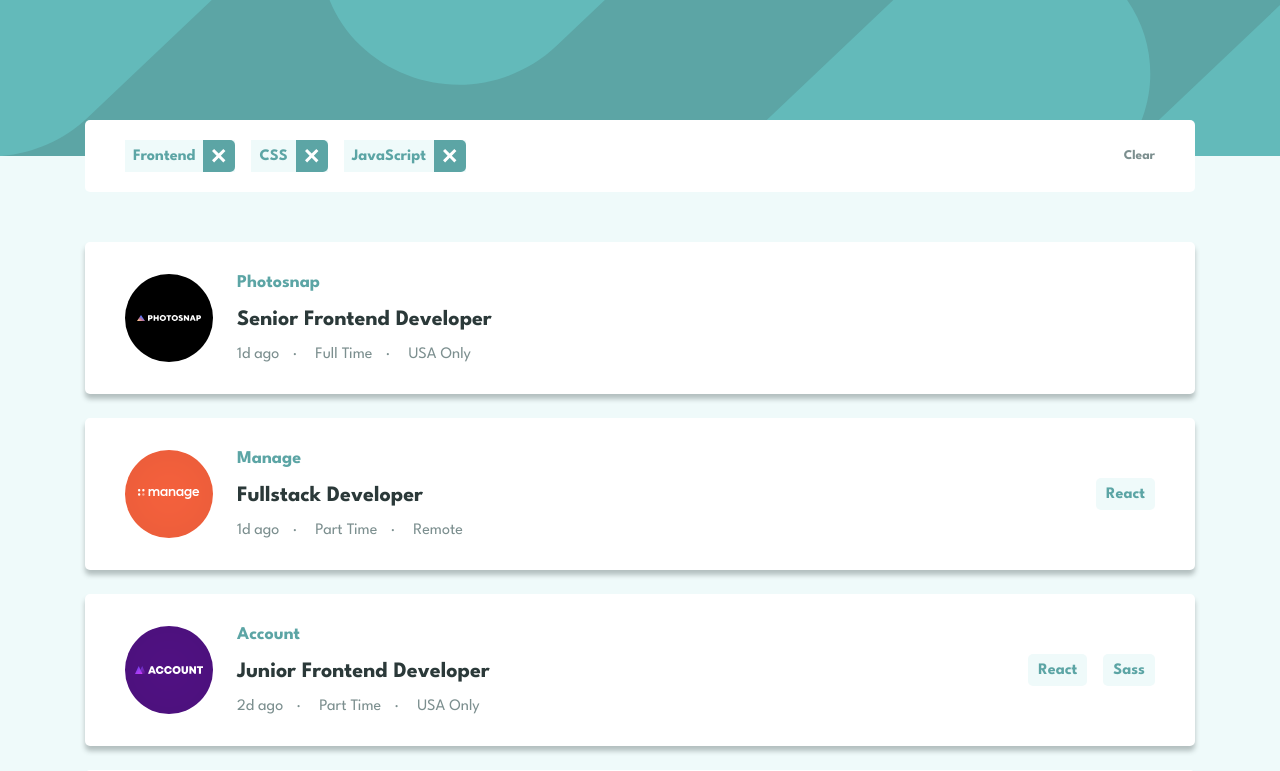
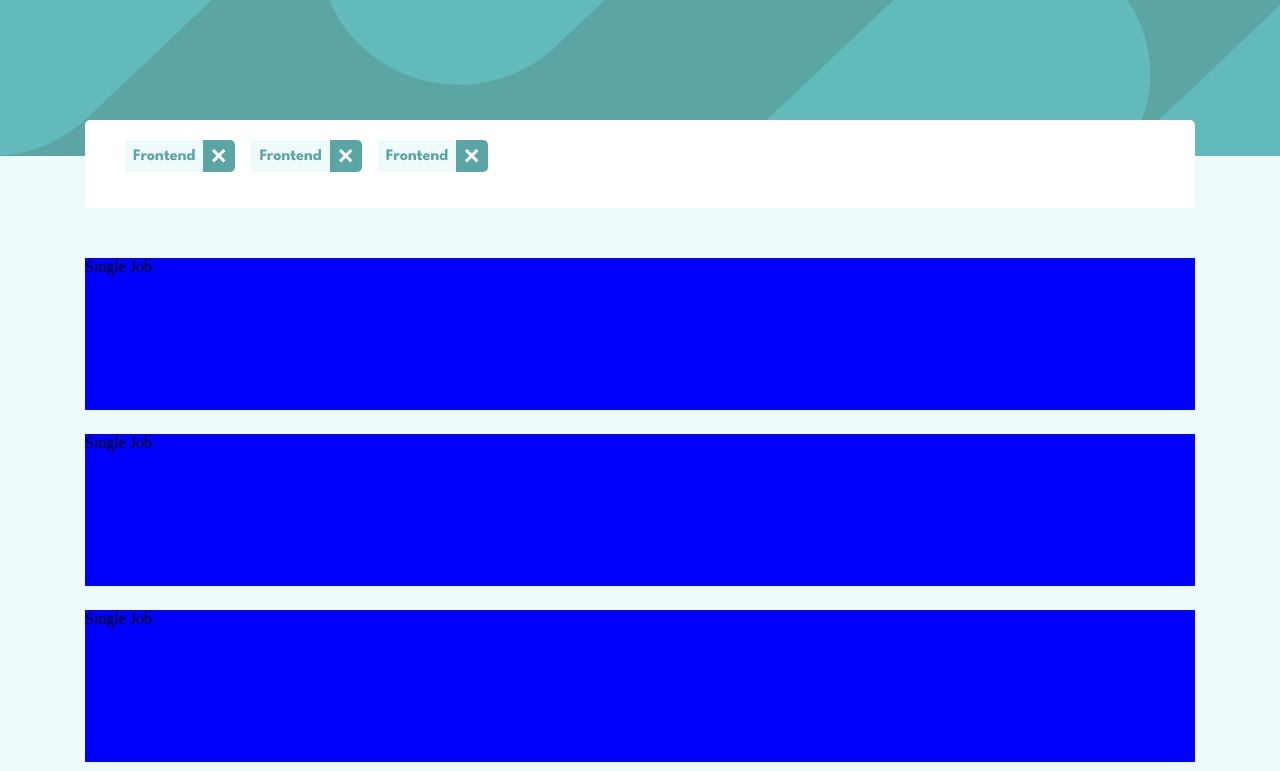
Before and after one commit to ahmetayyildiz66/job-listings-with-filtering, a Vue app: page / in a window 1280 px wide. Shown: the top 771 px of the page. Built offline with nearby package versions, Linux system fonts and the light colour scheme; the HTML template or start-up script is replaced by a standard one.

Commit message:
Revert "filters: add filters"

```diff
--- a/data.json
+++ b/data.json
@@ -2,7 +2,7 @@
   {
     "id": 1,
     "company": "Photosnap",
-    "logo": "photosnap.svg",
+    "logo": "./images/photosnap.svg",
     "new": true,
     "featured": true,
     "position": "Senior Frontend Developer",
@@ -11,17 +11,13 @@
     "postedAt": "1d ago",
     "contract": "Full Time",
     "location": "USA Only",
-    "languages": [
-      "HTML",
-      "CSS",
-      "JavaScript"
-    ],
+    "languages": ["HTML", "CSS", "JavaScript"],
     "tools": []
   },
   {
     "id": 2,
     "company": "Manage",
-    "logo": "manage.svg",
+    "logo": "./images/manage.svg",
     "new": true,
     "featured": true,
     "position": "Fullstack Developer",
@@ -30,17 +26,13 @@
     "postedAt": "1d ago",
     "contract": "Part Time",
     "location": "Remote",
-    "languages": [
-      "Python"
-    ],
-    "tools": [
-      "React"
-    ]
+    "languages": ["Python"],
+    "tools": ["React"]
   },
   {
     "id": 3,
     "company": "Account",
-    "logo": "account.svg",
+    "logo": "./images/account.svg",
     "new": true,
     "featured": false,
     "position": "Junior Frontend Developer",
@@ -49,18 +41,13 @@
     "postedAt": "2d ago",
     "contract": "Part Time",
     "location": "USA Only",
-    "languages": [
-      "JavaScript"
-    ],
-    "tools": [
-      "React",
-      "Sass"
-    ]
+    "languages": ["JavaScript"],
+    "tools": ["React", "Sass"]
   },
   {
     "id": 4,
     "company": "MyHome",
-    "logo": "myhome.svg",
+    "logo": "./images/myhome.svg",
     "new": false,
     "featured": false,
     "position": "Junior Frontend Developer",
@@ -69,16 +56,13 @@
     "postedAt": "5d ago",
     "contract": "Contract",
     "location": "USA Only",
-    "languages": [
-      "CSS",
-      "JavaScript"
-    ],
+    "languages": ["CSS", "JavaScript"],
     "tools": []
   },
   {
     "id": 5,
     "company": "Loop Studios",
-    "logo": "loop-studios.svg",
+    "logo": "./images/loop-studios.svg",
     "new": false,
     "featured": false,
     "position": "Software Engineer",
@@ -87,18 +71,13 @@
     "postedAt": "1w ago",
     "contract": "Full Time",
     "location": "Worldwide",
-    "languages": [
-      "JavaScript"
-    ],
-    "tools": [
-      "Ruby",
-      "Sass"
-    ]
+    "languages": ["JavaScript"],
+    "tools": ["Ruby", "Sass"]
   },
   {
     "id": 6,
     "company": "FaceIt",
-    "logo": "faceit.svg",
+    "logo": "./images/faceit.svg",
     "new": false,
     "featured": false,
     "position": "Junior Backend Developer",
@@ -107,17 +86,13 @@
     "postedAt": "2w ago",
     "contract": "Full Time",
     "location": "UK Only",
-    "languages": [
-      "Ruby"
-    ],
-    "tools": [
-      "RoR"
-    ]
+    "languages": ["Ruby"],
+    "tools": ["RoR"]
   },
   {
     "id": 7,
     "company": "Shortly",
-    "logo": "shortly.svg",
+    "logo": "./images/shortly.svg",
     "new": false,
     "featured": false,
     "position": "Junior Developer",
@@ -126,18 +101,13 @@
     "postedAt": "2w ago",
     "contract": "Full Time",
     "location": "Worldwide",
-    "languages": [
-      "HTML",
-      "JavaScript"
-    ],
-    "tools": [
-      "Sass"
-    ]
+    "languages": ["HTML", "JavaScript"],
+    "tools": ["Sass"]
   },
   {
     "id": 8,
     "company": "Insure",
-    "logo": "insure.svg",
+    "logo": "./images/insure.svg",
     "new": false,
     "featured": false,
     "position": "Junior Frontend Developer",
@@ -146,18 +116,13 @@
     "postedAt": "2w ago",
     "contract": "Full Time",
     "location": "USA Only",
-    "languages": [
-      "JavaScript"
-    ],
-    "tools": [
-      "Vue",
-      "Sass"
-    ]
+    "languages": ["JavaScript"],
+    "tools": ["Vue", "Sass"]
   },
   {
     "id": 9,
     "company": "Eyecam Co.",
-    "logo": "eyecam-co.svg",
+    "logo": "./images/eyecam-co.svg",
     "new": false,
     "featured": false,
     "position": "Full Stack Engineer",
@@ -166,18 +131,13 @@
     "postedAt": "3w ago",
     "contract": "Full Time",
     "location": "Worldwide",
-    "languages": [
-      "JavaScript",
-      "Python"
-    ],
-    "tools": [
-      "Django"
-    ]
+    "languages": ["JavaScript", "Python"],
+    "tools": ["Django"]
   },
   {
     "id": 10,
     "company": "The Air Filter Company",
-    "logo": "the-air-filter-company.svg",
+    "logo": "./images/the-air-filter-company.svg",
     "new": false,
     "featured": false,
     "position": "Front-end Dev",
@@ -186,12 +146,7 @@
     "postedAt": "1mo ago",
     "contract": "Part Time",
     "location": "Worldwide",
-    "languages": [
-      "JavaScript"
-    ],
-    "tools": [
-      "React",
-      "Sass"
-    ]
+    "languages": ["JavaScript"],
+    "tools": ["React", "Sass"]
   }
 ]
--- a/src/App.vue
+++ b/src/App.vue
@@ -3,7 +3,13 @@
     <TheHeader />
     <main class="main">
       <JobFilters />
-      <DevJobs />
+      <div class="jobs">
+        <div class="jobs__job">Single Job</div>
+        <div class="jobs__job">Single Job</div>
+        <div class="jobs__job">Single Job</div>
+        <div class="jobs__job">Single Job</div>
+        <div class="jobs__job">Single Job</div>
+      </div>
     </main>
   </div>
 </template>
@@ -11,7 +17,6 @@
 <script lang="ts" setup>
 import TheHeader from "./components/TheHeader.vue";
 import JobFilters from "./components/JobFilters.vue";
-import DevJobs from "./components/DevJobs.vue";
 </script>
 
 <style lang="scss">
@@ -21,7 +26,7 @@ import DevJobs from "./components/DevJobs.vue";
   max-width: 144rem;
   margin: 0 auto;
   background-color: var(--clr-secondary);
-  padding-bottom: 3.4rem;
+  height: 100vh;
 }
 .main {
   max-width: 32.7rem;
@@ -39,12 +44,16 @@ import DevJobs from "./components/DevJobs.vue";
 }
 
 @media only screen and (min-width: 376px) {
-  .app {
-    padding-bottom: 12rem;
-  }
-
   .main {
     max-width: 111rem;
   }
+
+  .jobs {
+    &__job {
+      height: 15.2rem;
+      background-color: blue;
+      margin-bottom: 2.4rem;
+    }
+  }
 }
 </style>
--- a/src/components/DevJob.vue
+++ /dev/null
@@ -1,138 +0,0 @@
-<template>
-  <div class="job">
-    <img class="job__img" :src="require(`@/assets/${job.logo}`)" />
-    <div class="job__detail">
-      <div class="job__company">{{ job.company }}</div>
-      <h2 class="job__position">{{ job.position }}</h2>
-      <div class="job__work-type">
-        <span class="job__postedAt">{{ job.postedAt }}</span>
-        <span>{{ job.contract }}</span>
-        <span>{{ job.location }}</span>
-      </div>
-    </div>
-    <div class="job__tools">
-      <JobTool v-for="(tool, index) in job.tools" :tool="tool" :key="index" />
-    </div>
-  </div>
-</template>
-
-<script lang="ts" setup>
-import { defineProps } from "vue";
-import JobTool from "./JobTool.vue";
-
-interface Job {
-  id: number;
-  company: string;
-  contract: string;
-  featured: boolean;
-  location: string;
-  logo: string;
-  position: string;
-  postedAt: string;
-  role: string;
-  tools?: string[];
-}
-
-defineProps<{ job: Job }>();
-</script>
-
-<style lang="scss" scoped>
-.job {
-  position: relative;
-  height: 28.1rem;
-  margin-bottom: 4rem;
-  background-color: var(--clr-white);
-  border-radius: var(--size-border-radius);
-  box-shadow: 0 5px 5px rgba(#2b3939, 0.3);
-  padding: 4rem 2.4rem 2.4rem 2.4rem;
-  display: flex;
-  flex-direction: column;
-
-  &__company {
-    font-size: 1.8rem;
-    font-weight: 700;
-    color: var(--clr-primary);
-  }
-
-  &__position {
-    margin-top: 0.9rem;
-    font-size: 1.5rem;
-    font-weight: 700;
-    color: var(--clr-header);
-
-    &:hover {
-      cursor: pointer;
-      color: var(--clr-primary);
-    }
-  }
-
-  &__img {
-    position: absolute;
-    top: -2.4rem;
-    left: 2.4rem;
-    width: 4.8rem;
-    height: 4.8rem;
-  }
-
-  &__detail {
-    display: flex;
-    flex-direction: column;
-    height: 100%;
-  }
-
-  &__work-type {
-    margin-top: 0.8rem;
-    display: flex;
-    align-items: center;
-    color: var(--clr-text);
-
-    & > *:not(:last-child) {
-      position: relative;
-      &::after {
-        position: absolute;
-        content: ".";
-        right: -1.8rem;
-        top: -0.3rem;
-      }
-      margin-right: 3.6rem;
-    }
-  }
-
-  &__tools {
-    & > *:not(:last-child) {
-      margin-right: 1.6rem;
-    }
-  }
-}
-
-@media only screen and (min-width: 376px) {
-  .job {
-    height: 15.2rem;
-    padding: 3.2rem 4rem;
-    margin-bottom: 2.4rem;
-    flex-direction: row;
-    align-items: center;
-
-    &__img {
-      position: relative;
-      top: 0;
-      left: 0;
-      width: 8.8rem;
-      height: 8.8rem;
-    }
-
-    &__position {
-      font-size: 2.2rem;
-    }
-
-    &__detail {
-      margin-left: 2.4rem;
-      justify-content: space-between;
-    }
-
-    &__tools {
-      margin-left: auto;
-    }
-  }
-}
-</style>
--- a/src/components/DevJobs.vue
+++ /dev/null
@@ -1,18 +0,0 @@
-<template>
-  <section class="jobs">
-    <DevJob v-for="job in jobs" :key="job.id" :job="job" />
-  </section>
-</template>
-
-<script lang="ts" setup>
-import DevJob from "./DevJob.vue";
-import jobs from "../../data.json";
-
-console.log("jobs: ", jobs);
-</script>
-
-<style lang="scss" scoped>
-.jobs {
-  margin-top: 1.4rem;
-}
-</style>
--- a/src/components/FilterButton.vue
+++ b/src/components/FilterButton.vue
@@ -1,6 +1,6 @@
 <template>
   <button class="filter-btn">
-    <span class="filter-btn__tag">{{ label }}</span>
+    <span class="filter-btn__tag">Frontend</span>
     <span class="filter-btn__remove">
       <RemoveIcon fill-color="var(--clr-white)" :width="14" :height="14" />
     </span>
@@ -9,14 +9,6 @@
 
 <script lang="ts" setup>
 import RemoveIcon from "./icons/RemoveIcon.vue";
-import { defineProps } from "vue";
-
-defineProps({
-  label: {
-    type: String,
-    required: true,
-  },
-});
 </script>
 
 <style lang="scss" scoped>
--- a/src/components/JobFilters.vue
+++ b/src/components/JobFilters.vue
@@ -1,12 +1,8 @@
 <template>
   <section class="filters">
-    <div class="filters__list">
-      <FilterButton label="Frontend" />
-      <FilterButton label="CSS" />
-      <FilterButton label="JavaScript" />
-    </div>
-
-    <button class="filters__clear">Clear</button>
+    <FilterButton />
+    <FilterButton />
+    <FilterButton />
   </section>
 </template>
 
@@ -17,7 +13,7 @@ import FilterButton from "./FilterButton.vue";
 <style lang="scss" scoped>
 .filters {
   display: flex;
-  align-items: center;
+  flex-wrap: wrap;
   min-height: 7.2rem;
   background-color: green;
   transform: translateY(-3.6rem);
@@ -25,26 +21,9 @@ import FilterButton from "./FilterButton.vue";
   border-radius: var(--size-border-radius);
   background-color: var(--clr-white);
 
-  &__list {
-    display: flex;
-    align-items: center;
-    flex-wrap: wrap;
-    gap: 1.6rem;
-  }
-
-  &__clear {
-    margin-left: auto;
-    background: none;
-    border: none;
-    color: var(--clr-text);
-    font-weight: 600;
-    transition: all 0.3s;
-
-    &:hover {
-      color: var(--clr-primary);
-      cursor: pointer;
-      text-decoration: underline;
-    }
+  & > *:not(:last-child) {
+    margin-right: 1.6rem;
+    margin-bottom: 1.6rem;
   }
 }
 
--- a/src/components/JobTool.vue
+++ /dev/null
@@ -1,31 +0,0 @@
-<template>
-  <button class="tool">{{ tool }}</button>
-</template>
-
-<script lang="ts" setup>
-import { defineProps } from "vue";
-
-const props = defineProps<{ tool: string }>();
-
-console.log("pops tool: ", props);
-</script>
-
-<style lang="scss" scoped>
-.tool {
-  background-color: var(--clr-secondary);
-  border: none;
-  height: 3.2rem;
-  padding: 4px 1rem;
-  border-radius: var(--size-border-radius);
-  font-size: 1.6rem;
-  font-weight: 700;
-  color: var(--clr-primary);
-  transition: all 0.3s;
-
-  &:hover {
-    cursor: pointer;
-    color: var(--clr-secondary);
-    background-color: var(--clr-primary);
-  }
-}
-</style>
--- a/src/style/_base.scss
+++ b/src/style/_base.scss
@@ -10,9 +10,4 @@ html {
 
 body {
   font-size: 1.6rem;
-  font-family: "League Spartan", sans-serif;
 }
-
-button {
-  font-family: inherit;
-}
--- a/src/style/_colors.scss
+++ b/src/style/_colors.scss
@@ -3,6 +3,4 @@
   --clr-secondary: rgb(239, 250, 250);
   --clr-white: rgb(255, 255, 255);
   --clr-remove-bg: rgb(43, 57, 57);
-  --clr-text: rgb(124, 143, 143);
-  --clr-header: rgb(43, 57, 57);
 }
```
